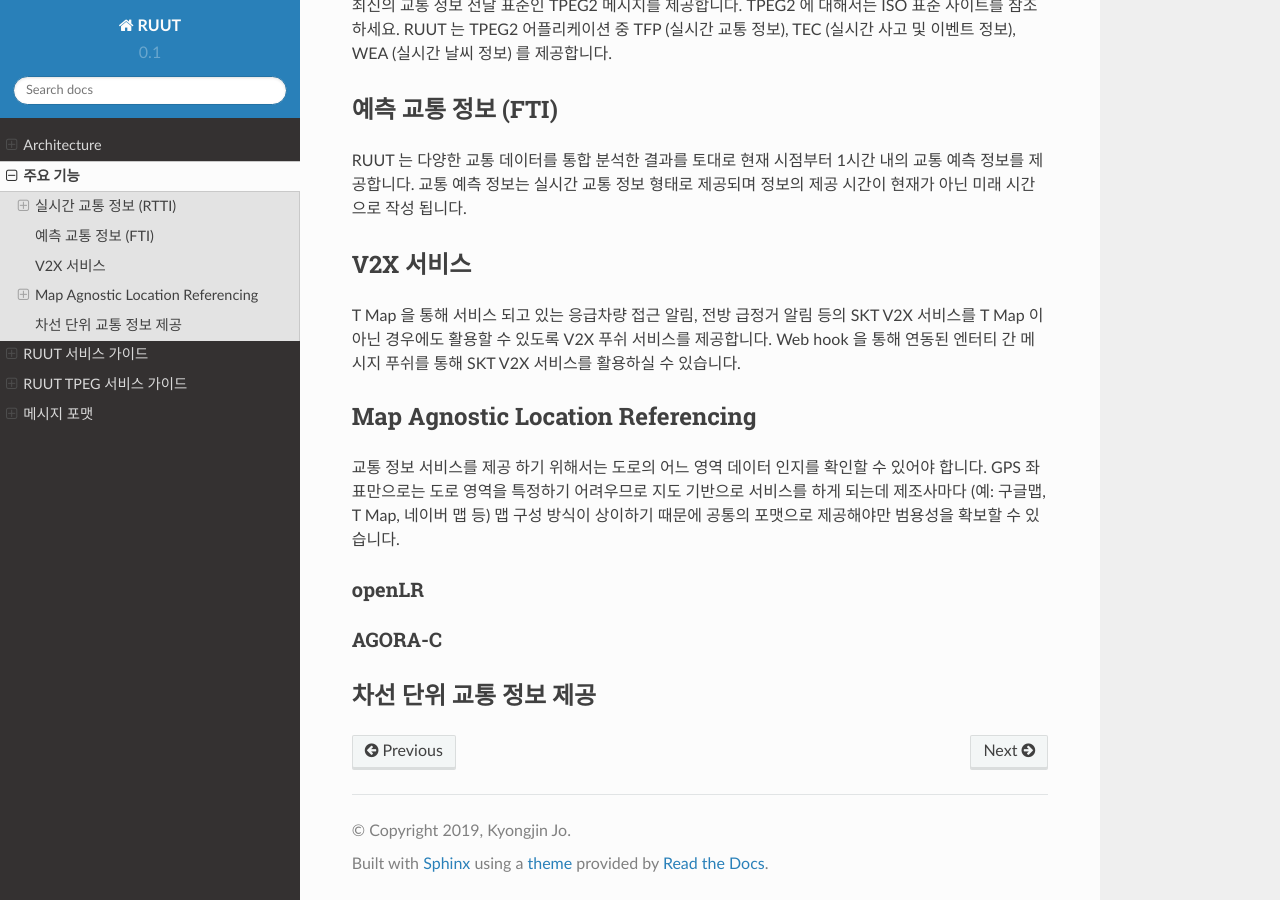
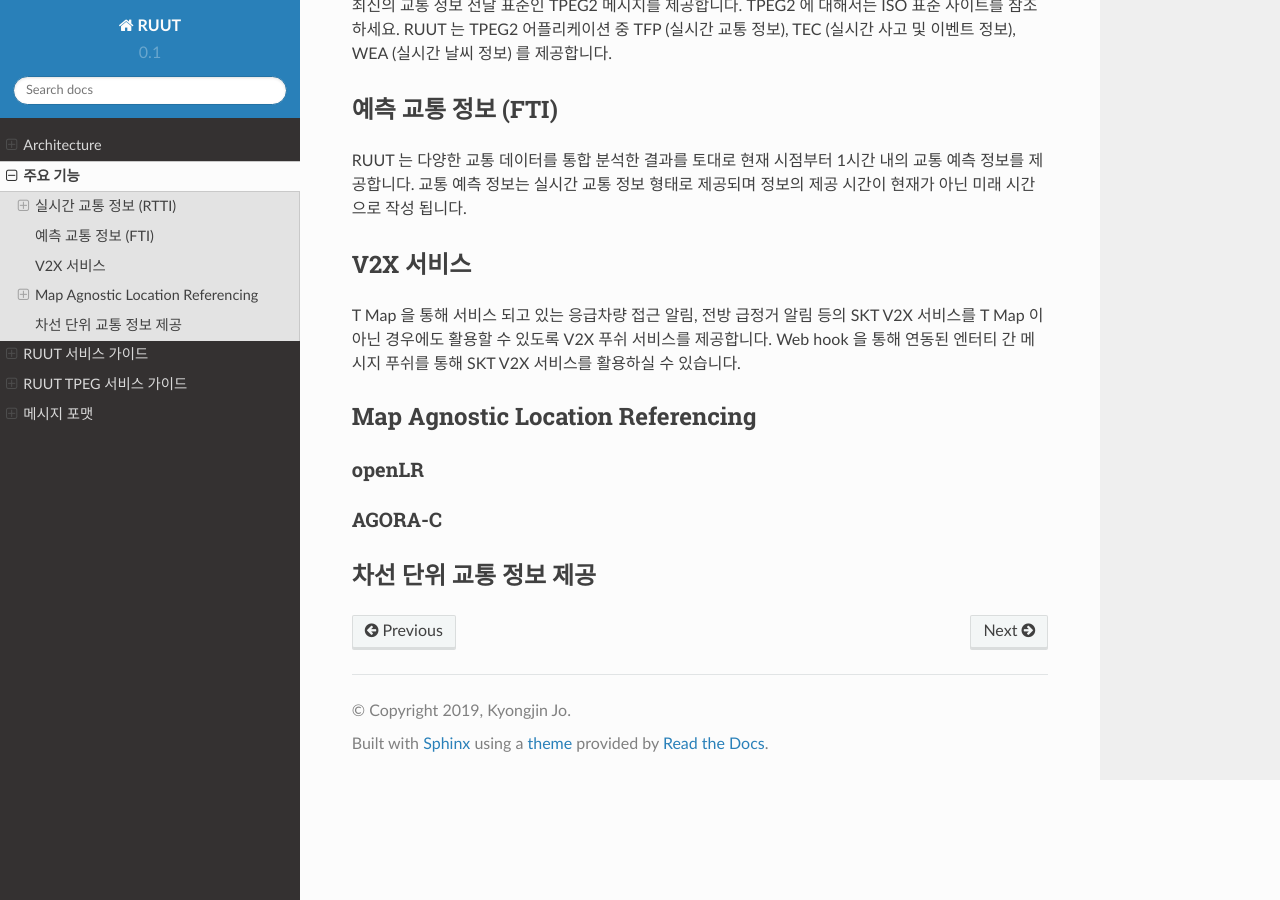
Before and after one commit to harudium/dyrods, a Sphinx documentation site: the page built from docs/source/functions.rst, in a window 1280 px wide and 900 px high, scrolled down 573 px. Built offline with Sphinx 7.4.7 and the Read the Docs theme 2.0.0, drawn with Linux system fonts in a browser that asks for light colours.

Commit message:
Update functions.rst

```diff
--- a/docs/source/functions.rst
+++ b/docs/source/functions.rst
@@ -24,7 +24,6 @@
 
 Map Agnostic Location Referencing
 -------------
-교통 정보 서비스를 제공 하기 위해서는 도로의 어느 영역 데이터 인지를 확인할 수 있어야 합니다. GPS 좌표만으로는 도로 영역을 특정하기 어려우므로 지도 기반으로 서비스를 하게 되는데 제조사마다 (예: 구글맵, T Map, 네이버 맵 등) 맵 구성 방식이 상이하기 때문에 공통의 포맷으로 제공해야만 범용성을 확보할 수 있습니다.
 
 openLR
 '''''''''''''
```
